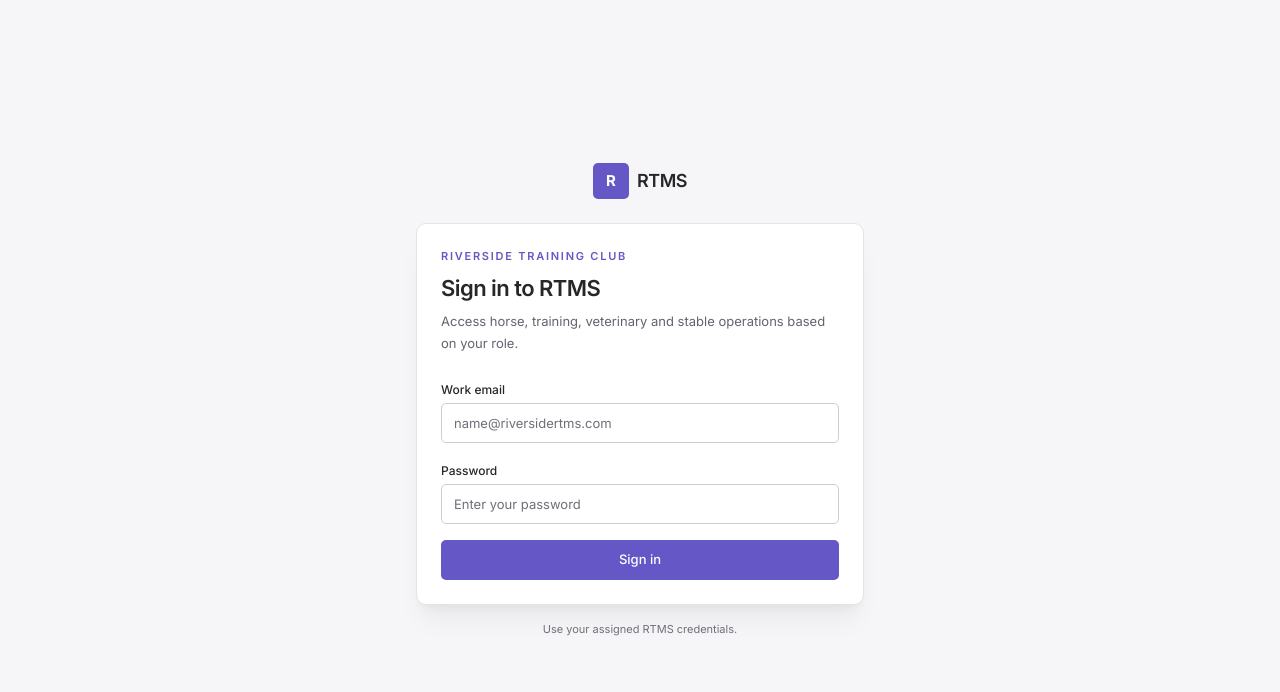
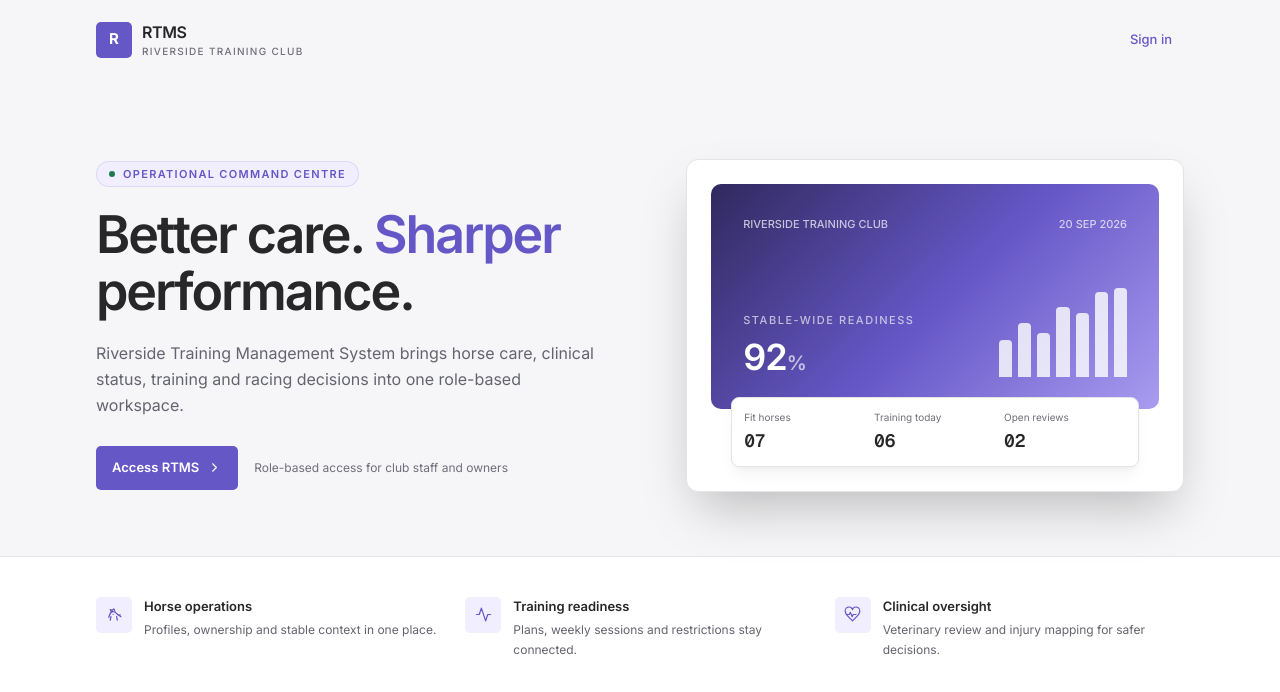
Before and after one commit to keith1101/racing-horse-management-ui, a React (Vite) app: page / in a window 1280 px wide. Shown: the top 692 px of the page. Built offline with nearby package versions, Linux system fonts and the light colour scheme; the HTML template or start-up script is replaced by a standard one.

Commit message:
feat: add RTMS landing page

```diff
--- a/src/App.tsx
+++ b/src/App.tsx
@@ -1,4 +1,4 @@
-import { Component, type ErrorInfo, type ReactNode } from 'react';
+import { Component, useState, type ErrorInfo, type ReactNode } from 'react';
 import { RtmsProvider, useRtms } from './app/RtmsContext';
 import { HorseManagementScreen } from './features/horses/HorseManagementScreen';
 import { OverviewScreen } from './features/overview/OverviewScreen';
@@ -8,10 +8,15 @@ import { StableCareScreen } from './features/care/StableCareScreen';
 import { RacingScreen } from './features/racing/RacingScreen';
 import { ManagementScreen } from './features/management/ManagementScreen';
 import { LoginScreen } from './features/auth/LoginScreen';
+import { LandingScreen } from './features/auth/LandingScreen';
 
 function AppContent() {
   const { isAuthenticated } = useRtms();
-  return isAuthenticated ? <Router /> : <LoginScreen />;
+  const [publicScreen, setPublicScreen] = useState<'landing' | 'login'>('landing');
+  if (isAuthenticated) return <Router />;
+  return publicScreen === 'landing'
+    ? <LandingScreen onSignIn={() => setPublicScreen('login')} />
+    : <LoginScreen onBack={() => setPublicScreen('landing')} />;
 }
 
 function Router() {
--- /dev/null
+++ b/src/features/auth/LandingScreen.tsx
@@ -0,0 +1,71 @@
+import { Icon } from '../../components/Icon';
+
+interface LandingScreenProps {
+  onSignIn: () => void;
+}
+
+const HIGHLIGHTS = [
+  ['horse', 'Horse operations', 'Profiles, ownership and stable context in one place.'],
+  ['activity', 'Training readiness', 'Plans, weekly sessions and restrictions stay connected.'],
+  ['heart-pulse', 'Clinical oversight', 'Veterinary review and injury mapping for safer decisions.'],
+] as const;
+
+export function LandingScreen({ onSignIn }: LandingScreenProps) {
+  return (
+    <main className="min-h-screen overflow-hidden bg-[var(--color-background)]">
+      <header className="mx-auto flex max-w-6xl items-center justify-between px-5 py-5 sm:px-8">
+        <div className="flex items-center gap-2.5">
+          <span className="flex h-9 w-9 items-center justify-center rounded-[var(--radius-sm)] bg-[var(--color-primary)] text-[15px] font-bold text-[var(--color-text-inverse)]">R</span>
+          <div>
+            <div className="text-[16px] font-semibold tracking-tight text-[var(--color-text-primary)]">RTMS</div>
+            <div className="text-[10px] font-medium uppercase tracking-[0.13em] text-[var(--color-text-muted)]">Riverside Training Club</div>
+          </div>
+        </div>
+        <button onClick={onSignIn} className="rounded-[var(--radius-sm)] px-3 py-2 text-[13px] font-medium text-[var(--color-primary)] outline-none hover:bg-[var(--color-primary-soft)] focus-visible:ring-2 focus-visible:ring-[var(--color-focus)]">
+          Sign in
+        </button>
+      </header>
+
+      <section className="relative mx-auto grid max-w-6xl gap-10 px-5 pb-16 pt-10 sm:px-8 lg:grid-cols-[1.05fr_0.95fr] lg:items-center lg:pt-20">
+        <div className="relative z-10 max-w-xl">
+          <p className="inline-flex items-center gap-2 rounded-full border border-[var(--color-primary)]/15 bg-[var(--color-primary-soft)] px-3 py-1 text-[11px] font-semibold uppercase tracking-[0.12em] text-[var(--color-primary)]">
+            <span className="h-1.5 w-1.5 rounded-full bg-[var(--color-success)]" /> Operational command centre
+          </p>
+          <h1 className="mt-5 text-[38px] font-semibold leading-[1.08] tracking-[-0.04em] text-[var(--color-text-primary)] sm:text-[52px]">
+            Better care. <span className="text-[var(--color-primary)]">Sharper</span> performance.
+          </h1>
+          <p className="mt-5 max-w-lg text-[16px] leading-relaxed text-[var(--color-text-secondary)]">
+            Riverside Training Management System brings horse care, clinical status, training and racing decisions into one role-based workspace.
+          </p>
+          <div className="mt-7 flex flex-wrap gap-3">
+            <button onClick={onSignIn} className="inline-flex h-11 items-center gap-2 rounded-[var(--radius-sm)] bg-[var(--color-primary)] px-4 text-[13px] font-semibold text-[var(--color-text-inverse)] outline-none transition-colors hover:bg-[var(--color-primary-hover)] focus-visible:ring-2 focus-visible:ring-[var(--color-focus)]">
+              Access RTMS <Icon name="chevron-right" size={15} />
+            </button>
+            <span className="inline-flex h-11 items-center px-1 text-[12px] text-[var(--color-text-muted)]">Role-based access for club staff and owners</span>
+          </div>
+        </div>
+
+        <div className="relative rounded-[var(--radius-xl)] border border-[var(--color-border)] bg-[var(--color-surface)] p-4 shadow-2xl shadow-[var(--color-primary)]/10 sm:p-6">
+          <div className="rounded-[var(--radius-lg)] bg-[linear-gradient(135deg,#30295e,#6657c7_52%,#a99cf0)] p-6 text-[var(--color-text-inverse)] sm:p-8">
+            <div className="flex items-center justify-between text-[11px] font-medium text-white/70"><span>RIVERSIDE TRAINING CLUB</span><span>20 SEP 2026</span></div>
+            <div className="mt-12 flex items-end justify-between gap-4">
+              <div><p className="text-[11px] font-medium uppercase tracking-[0.14em] text-white/65">Stable-wide readiness</p><p className="mt-2 text-4xl font-semibold tracking-tight">92<span className="text-xl text-white/65">%</span></p></div>
+              <div className="flex h-24 w-32 items-end gap-1.5">{[38, 56, 45, 72, 66, 88, 92].map((height, index) => <span key={index} className="flex-1 rounded-t bg-white/80" style={{ height: `${height}%` }} />)}</div>
+            </div>
+          </div>
+          <div className="-mt-3 mx-3 grid grid-cols-3 gap-2 rounded-[var(--radius-md)] border border-[var(--color-border)] bg-[var(--color-surface)] p-3 shadow-lg shadow-black/5 sm:mx-5">
+            <div><p className="text-[10px] text-[var(--color-text-muted)]">Fit horses</p><p className="mt-0.5 font-metric text-[18px] font-semibold">07</p></div>
+            <div><p className="text-[10px] text-[var(--color-text-muted)]">Training today</p><p className="mt-0.5 font-metric text-[18px] font-semibold">06</p></div>
+            <div><p className="text-[10px] text-[var(--color-text-muted)]">Open reviews</p><p className="mt-0.5 font-metric text-[18px] font-semibold">02</p></div>
+          </div>
+        </div>
+      </section>
+
+      <section className="border-t border-[var(--color-border)] bg-[var(--color-surface)]">
+        <div className="mx-auto grid max-w-6xl gap-5 px-5 py-10 sm:grid-cols-3 sm:px-8">
+          {HIGHLIGHTS.map(([icon, title, description]) => <div key={title} className="flex gap-3"><span className="flex h-9 w-9 shrink-0 items-center justify-center rounded-[var(--radius-sm)] bg-[var(--color-primary-soft)] text-[var(--color-primary)]"><Icon name={icon} size={17} /></span><div><h2 className="text-[13px] font-semibold text-[var(--color-text-primary)]">{title}</h2><p className="mt-1 text-[12px] leading-relaxed text-[var(--color-text-secondary)]">{description}</p></div></div>)}
+        </div>
+      </section>
+    </main>
+  );
+}
--- a/src/features/auth/LoginScreen.tsx
+++ b/src/features/auth/LoginScreen.tsx
@@ -5,7 +5,7 @@ import { useRtms } from '../../app/RtmsContext';
 const inputClassName =
   'mt-1 h-10 w-full rounded-[var(--radius-sm)] border border-[var(--color-border-strong)] bg-[var(--color-surface)] px-3 text-[13px] text-[var(--color-text-primary)] outline-none transition-colors placeholder:text-[var(--color-text-muted)] focus:border-[var(--color-focus)] focus:ring-2 focus:ring-[var(--color-focus)]/30';
 
-export function LoginScreen() {
+export function LoginScreen({ onBack }: { onBack?: () => void }) {
   const { login } = useRtms();
   const [email, setEmail] = useState('');
   const [password, setPassword] = useState('');
@@ -28,6 +28,7 @@ export function LoginScreen() {
           <span className="flex h-9 w-9 items-center justify-center rounded-[var(--radius-sm)] bg-[var(--color-primary)] text-[15px] font-bold text-[var(--color-text-inverse)]">R</span>
           <span className="text-[18px] font-semibold tracking-tight text-[var(--color-text-primary)]">RTMS</span>
         </div>
+        {onBack && <button onClick={onBack} className="mb-4 flex items-center gap-1 text-[12px] text-[var(--color-text-secondary)] hover:text-[var(--color-text-primary)]"><Icon name="arrow-left" size={13} /> Back to RTMS</button>}
 
         <section className="rounded-[var(--radius-lg)] border border-[var(--color-border)] bg-[var(--color-surface)] p-6 shadow-xl shadow-black/5">
           <div className="mb-6">
```
